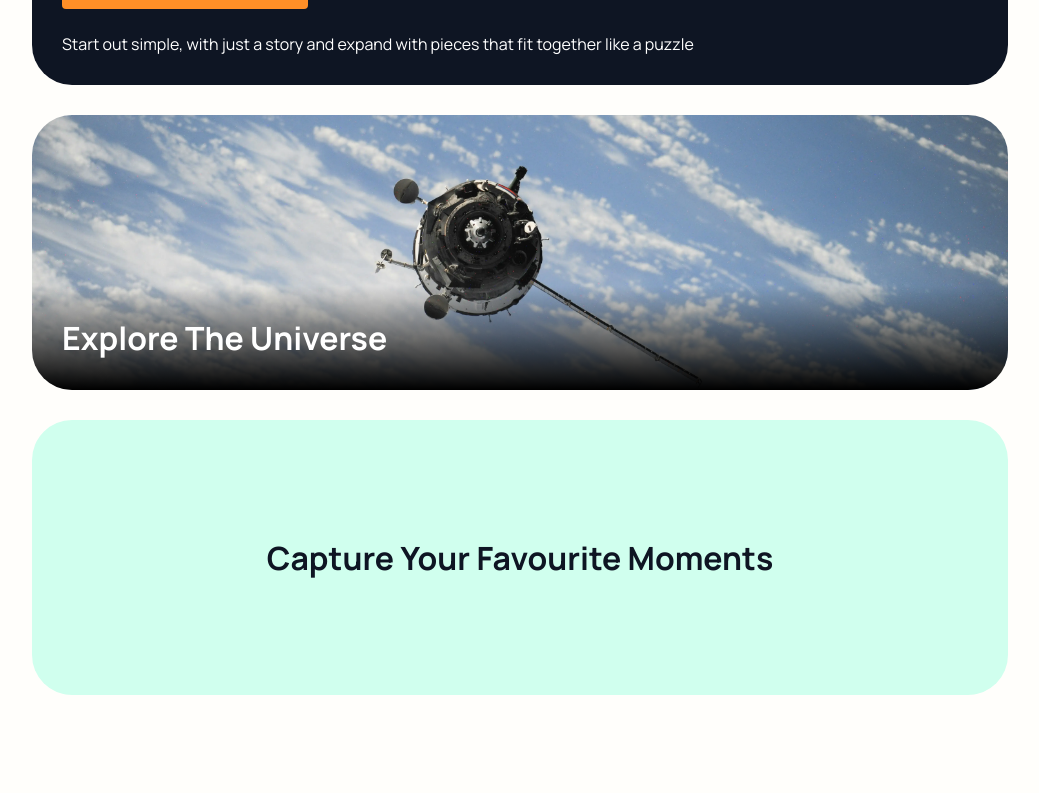
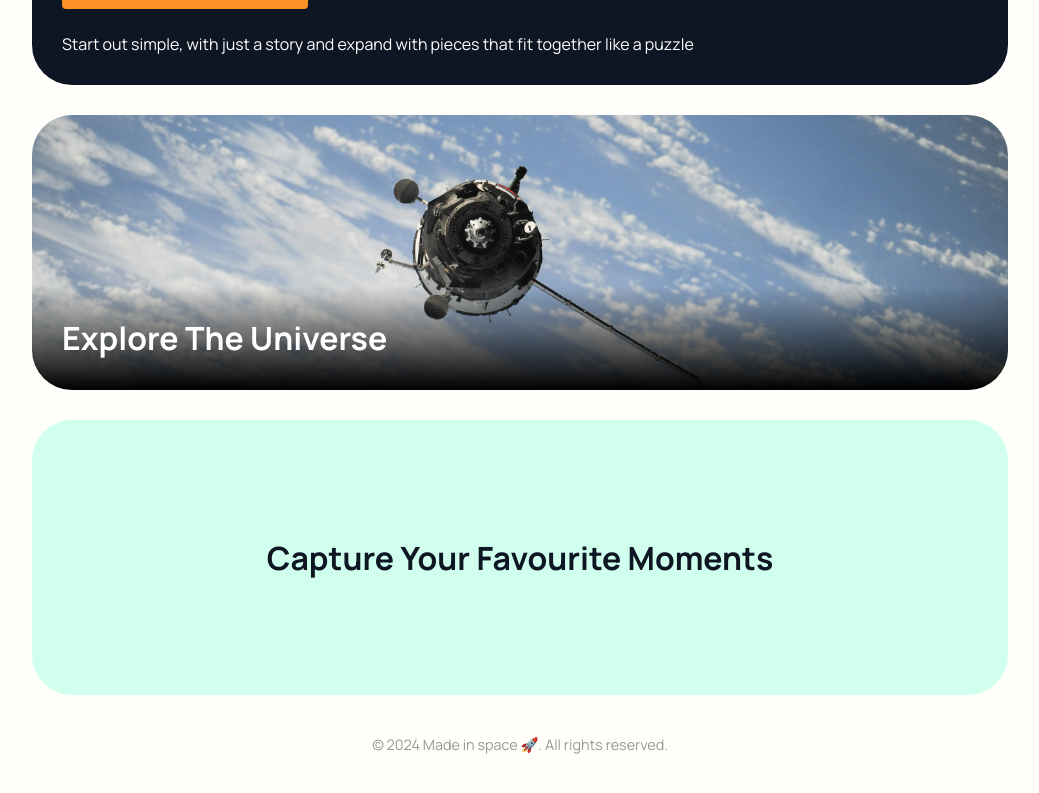
Before and after one commit to outHereSam/angular-style-showcase, an Angular app: page / in a window 1280 px wide. Shown: the part 323-1116 px from the top of the page, without its empty margins (120-1159 px from the left). Before the commit the page ends 1058 px from the top, so only its background shows below. Built offline with nearby package versions, Linux system fonts and the light colour scheme.

Commit message:
Adds footer component

```diff
--- a/src/app/app.component.html
+++ b/src/app/app.component.html
@@ -6,4 +6,6 @@
     <app-space />
     <app-text-grid />
   </div>
+
+  <app-footer />
 </div>
--- a/src/app/app.component.sass
+++ b/src/app/app.component.sass
@@ -6,6 +6,7 @@
     // padding: 0 24px
 
     .main-content
+        margin: 0 0 40px 0
         padding: 0 24px
         // @include styles.flex($flex-direction: column)
         display: grid
--- a/src/app/app.component.ts
+++ b/src/app/app.component.ts
@@ -4,6 +4,7 @@ import { BannerComponent } from './components/banner/banner.component';
 import { HeaderComponent } from './components/header/header.component';
 import { SpaceComponent } from './components/space/space.component';
 import { TextGridComponent } from './components/text-grid/text-grid.component';
+import { FooterComponent } from './components/footer/footer.component';
 
 @Component({
   selector: 'app-root',
@@ -14,6 +15,7 @@ import { TextGridComponent } from './components/text-grid/text-grid.component';
     HeaderComponent,
     SpaceComponent,
     TextGridComponent,
+    FooterComponent,
   ],
   templateUrl: './app.component.html',
   styleUrl: './app.component.sass',
--- /dev/null
+++ b/src/app/components/footer/footer.component.html
@@ -0,0 +1 @@
+<p>© {{ year }} Made in space 🚀. All rights reserved.</p>
--- /dev/null
+++ b/src/app/components/footer/footer.component.sass
@@ -0,0 +1,6 @@
+@import '../../../_variables'
+
+p
+    font-size: 0.9rem
+    color: $text-secondary
+    text-align: center
--- /dev/null
+++ b/src/app/components/footer/footer.component.ts
@@ -0,0 +1,12 @@
+import { Component } from '@angular/core';
+
+@Component({
+  selector: 'app-footer',
+  standalone: true,
+  imports: [],
+  templateUrl: './footer.component.html',
+  styleUrl: './footer.component.sass',
+})
+export class FooterComponent {
+  year: number = new Date().getFullYear();
+}
```
Also changed, not shown: 1 other file (tests, documents, lock files or other folders).
